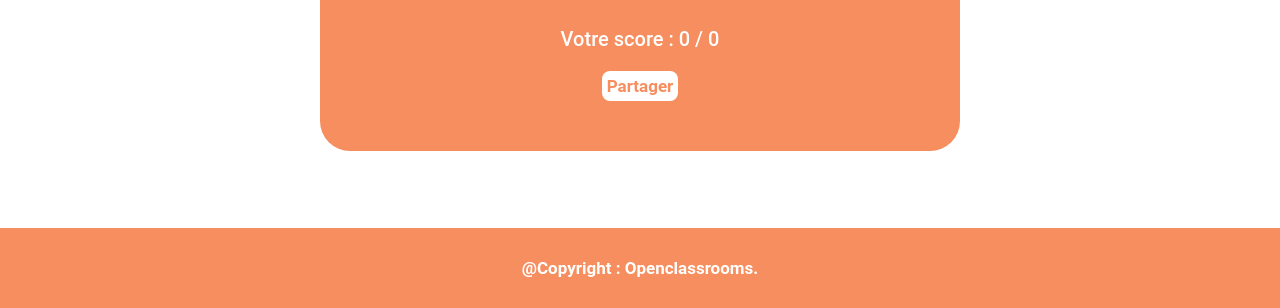
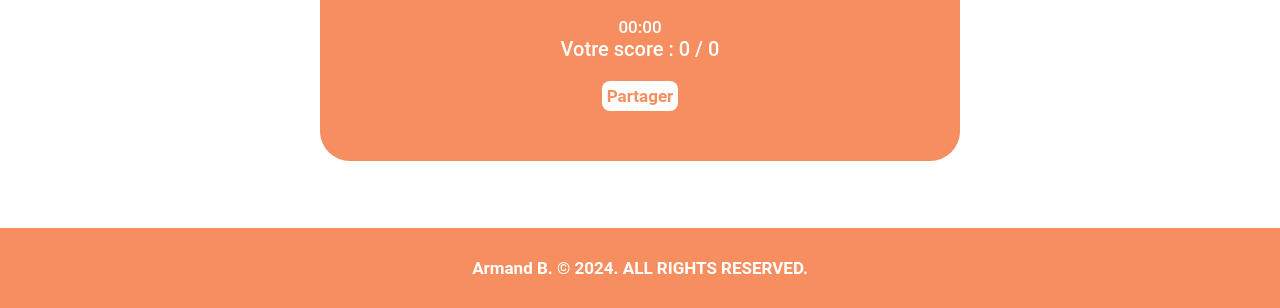
Before and after one commit to Kikoutch632/Azertype, a plain HTML site: page Index.html in a window 1280 px wide. Shown: the part 492-800 px from the top of the page. Drawn offline with Linux system fonts and the light colour scheme.

Commit message:
Update Index.html

```diff
--- a/Index.html
+++ b/Index.html
@@ -4,7 +4,8 @@
     <meta charset="UTF-8">
     <meta http-equiv="X-UA-Compatible" content="IE=edge">
     <meta name="viewport" content="width=device-width, initial-scale=1.0">
-    <title>Document</title>
+    <title>AzerType</title>
+    <!-- Inclusion du fichier css pour le style du jeu -->
     <link rel="stylesheet" href="style.css">
 
     <!-- Inclusion des 3 scripts nécessaires pour faire fonctionner le jeu -->
@@ -15,12 +16,14 @@
     <script src="scripts/main.js" defer></script>
 </head>
 <body>
+    <!-- HEADER -->
     <header>
         <h1>AzerType</h1>
         <h2>L'application pour écrire plus vite !</h2>
         <h3>AzerType est une application en ligne pour apprendre à taper plus vite au clavier :)</h3>
     </header>
 
+    <!-- MAIN -->
     <main>
         <div class="zoneOptions">
             <p>Choisissez votre option et tapez la proposition qui s'affiche dans le champ en-dessous.</p>
@@ -41,6 +44,8 @@
             <button id="btnValiderMot">Valider</button>
         </div>
 
+        <div id="chronometre">00:00</div>
+
         <div class="zoneScore">
             Votre score : <span>0</span>
         </div>
@@ -51,10 +56,12 @@
 
     </main>
 
+    <!-- FOOTER -->
     <footer>
-        @Copyright : Openclassrooms.
+ Armand B. © 2024. ALL RIGHTS RESERVED.
     </footer>
 
+    <!-- Popup de partage -->
     <div class="popupBackground">
         <div class="popup">
             <div>Partagez votre score</div>
```
